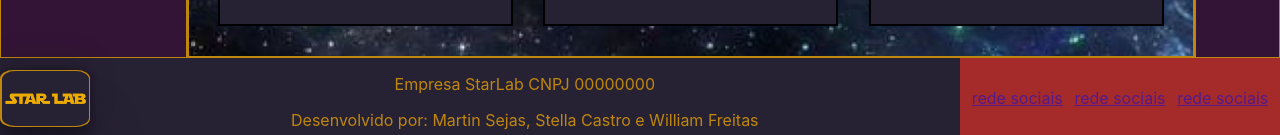
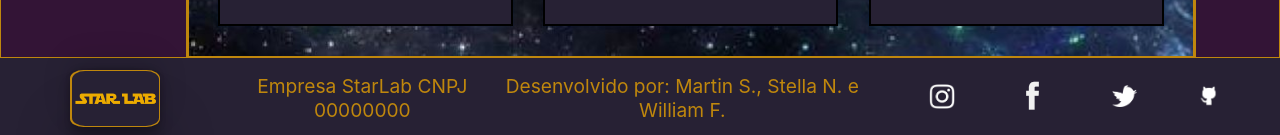
Before and after one commit to future4code/Shaw-labe-commerce2, a React (Create React App) app: page / in a window 1280 px wide. Shown: the part 1624-1759 px from the top of the page. Built offline with nearby package versions, Linux system fonts and the light colour scheme.

Commit message:
finalização do footer

```diff
--- a/package.json
+++ b/package.json
@@ -3,6 +3,9 @@
   "version": "0.1.0",
   "private": true,
   "dependencies": {
+    "@fortawesome/fontawesome-svg-core": "^6.1.1",
+    "@fortawesome/free-solid-svg-icons": "^6.1.1",
+    "@fortawesome/react-fontawesome": "^0.1.18",
     "@testing-library/jest-dom": "^4.2.4",
     "@testing-library/react": "^9.3.2",
     "@testing-library/user-event": "^7.1.2",
--- a/src/App.js
+++ b/src/App.js
@@ -1,7 +1,11 @@
 import React from 'react';
-import styled from 'styled-components'
+import styled from 'styled-components';
 import StarLab from './Componentes/StarLab';
-import img from './Imagens/StarLab-Logo.png'
+import img from './Imagens/StarLab-Logo.png';
+import facebook from './Imagens/facebook_logo2.png';
+import instagram from './Imagens/instagram_logo2.png';
+import twitter from './Imagens/twitter_logo2.png';
+import github from './Imagens/github_StarLab.png';
 
 //CONTAINER PRINCIPAL
 const Pai = styled.div`
@@ -53,26 +57,37 @@ flex-grow:0; //PARA MANTER ALTURA FIXA
 justify-content: space-between;
  align-items: center;
 
+ #logofooter{
+   margin-left:auto;
+   margin-right: auto;
+ }
  `
+
 const CaixaTexto = styled.div`
 background-color:#272134;
 color:#bf870d;
 height:100%;
 text-align: center;
-justify-content:center;
-justify-self: flex-start;
+justify-content:space-between;
+display: flex;
+flex-direction:row;
+width:50%;
+align-items: center;
+font-size: 1.2rem;
+
+
 
 `
 const IconesFooter = styled.div`
 background-color: blue;
 height: 100%;
-width: 25%;
+width: 32%;
 text-align: center;
 justify-content: center;
 
 `
 const TextoIconeFooter = styled.a`
-background-color: brown;
+background-color:#272134;
  width:100%;
  height: 100%;
  justify-content:space-evenly;
@@ -80,11 +95,16 @@ background-color: brown;
  display: flex;
  flex-direction: row;
 
+img{
+  max-height: 5vh;
+  max-width: 2vw;
+}
+
+#logofb{
+max-width: 4vw;
+max-height: 5vh;
+}
 `
-
-
-
-
 class App extends React.Component {
 
   render() {
@@ -104,32 +124,40 @@ class App extends React.Component {
 
 
         <Footer>
-        <LogoDiv>
+        <LogoDiv id="logofooter">
             <Logo src={img} alt="Imagem do logo" />
           </LogoDiv>
 
           <CaixaTexto>
           <p>Empresa StarLab CNPJ 00000000</p>
 
-          <p>Desenvolvido por: Martin Sejas, Stella Castro e William Freitas</p>
+          <p>Desenvolvido por: Martin S., Stella N. e William F.</p>
           </CaixaTexto>
 
           <IconesFooter>
             <TextoIconeFooter>
-              <a href=''>
-                rede sociais
+
+               <a href='https://www.instagram.com/' target="_blank">
+               <img src={instagram} alt= "logo instagram"></img>
               </a>
-              <a href=''>
-                rede sociais
+
+               <a href='https://www.facebook.com/'target="_blank">
+               <img src={facebook} alt= "logo facebook" id="logofb" ></img>
               </a>
-              <a href=''>
-                rede sociais
+
+               <a href='https://twitter.com/'target="_blank">
+               <img src={twitter} alt= "logo twitter"></img>
               </a>
+
+              <a href='https://github.com/future4code/Shaw-labe-commerce2'target="_blank">
+               <img src={github} alt= "logo github"></img>
+              </a>
+
             </TextoIconeFooter>
           </IconesFooter>
 
+        </Footer>
 
-        </Footer>
       </Pai>
     );
   }
```
Also changed, not shown: src/Imagens/github_StarLab.png (added), 1 other file (tests, documents, lock files or other folders).
